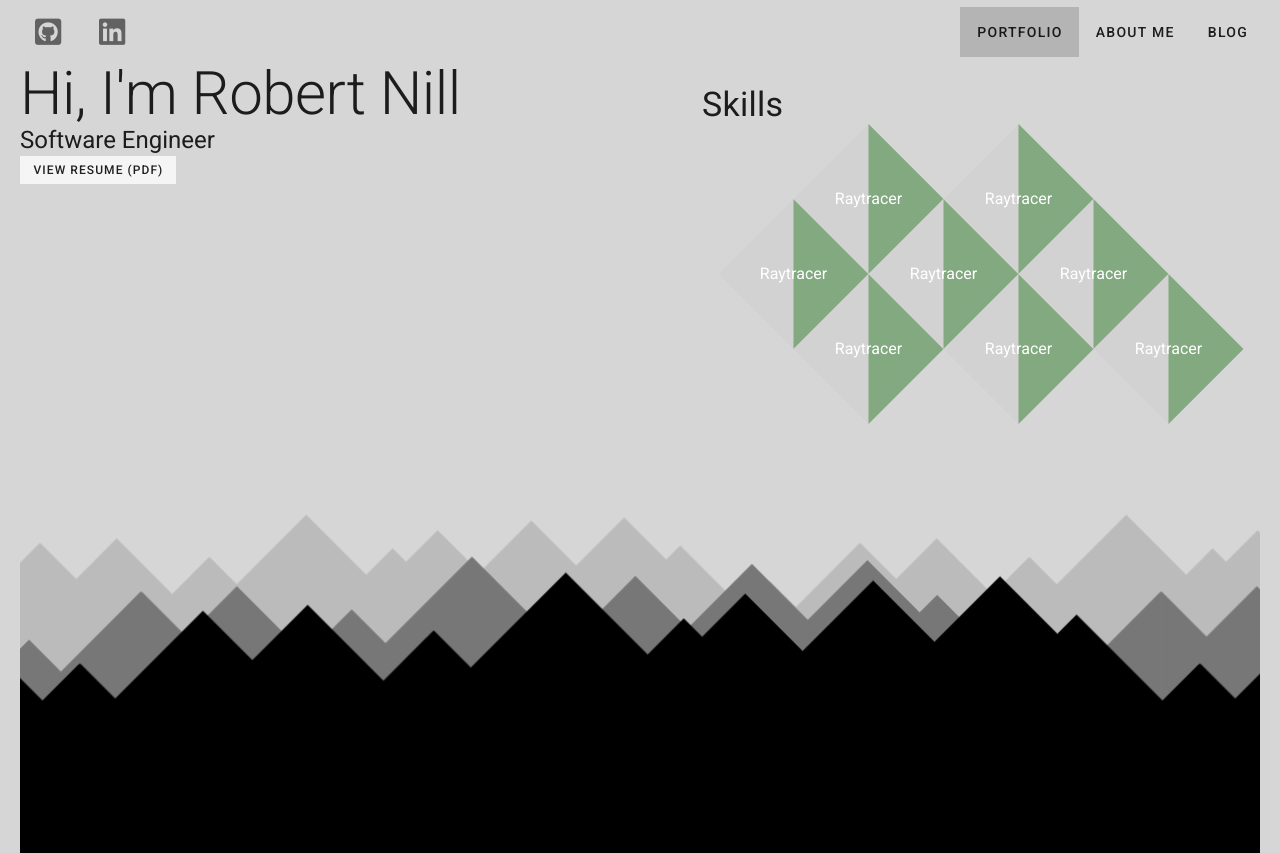
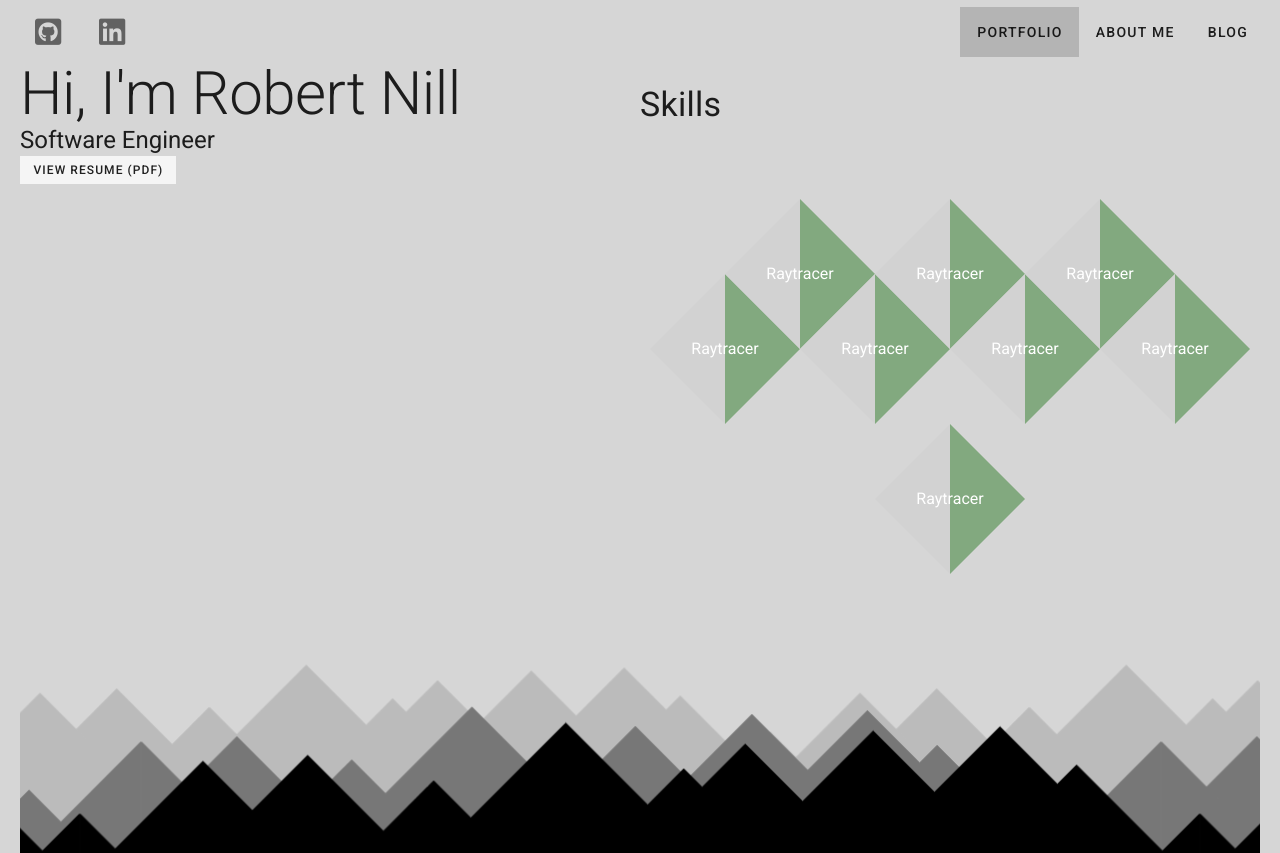
Before and after one commit to rmnill202/2020-portfolio-site, a Vue app: page / in a window 1280 px wide. Shown: the top 853 px of the page. Built offline with nearby package versions, Linux system fonts and the light colour scheme.

Commit message:
More experimentation
MMMMMMMM

```diff
--- a/src/components/SkillsPanel.vue
+++ b/src/components/SkillsPanel.vue
@@ -1,67 +1,50 @@
 <template>
-  <div style="text-align: left; margin: 0px 37.5px 0px 37.5px">
+  <div style="text-align: left; margin: 75px 37.5px 0px 37.5px">
     <!-- <div style="width: 150px; height: 150px;">
       <img class="diamond_img" src="~@/assets/placeholder.jpeg"/>
       <div class="diamond_text">Raytracer</div>
       <div class="bottom_text">Click for more!</div>
     </div> -->
 
-    <div class="skill-grid">
-      <!-- <div style="width: 300px; height: 300px;">
-        <div class="diamond_div" style="position: absolute; margin-top: 75px">
+
+
+
+    <!-- <div class="skill-grid">
+      <div v-for="(s, index) in skills" v-if="index % 2 == 0">
+        <div class="diamond_div" style="margin-top: -70px">
           <div class="diamond_secondary"/>
           <div class="diamond_text">Raytracer</div>
         </div>
-        <div class="diamond_div" style="position: absolute; margin-top: 150px; margin-left: 75px">
-          <div class="diamond_secondary"/>
-          <div class="diamond_text">Raytracer</div>
-        </div>
-        <div class="diamond_div" style="position: absolute; margin-left: 75px">
-          <div class="diamond_secondary"/>
-          <div class="diamond_text">Raytracer</div>
-        </div>
-        <div class="diamond_div" style="position: absolute; margin-top: 75px; margin-left: 150px;">
+
+        <div class="diamond_div" style="margin-top: -70px; margin-right: -37.5px; margin-left: -75px;" v-if="index < skills.length">
           <div class="diamond_secondary"/>
           <div class="diamond_text">Raytracer</div>
         </div>
       </div>
-      <div style="width: 300px; height: 300px;">
-        <div class="diamond_div" style="position: absolute; margin-top: 75px">
+    </div> -->
+
+    <div class="skill-grid">
+      <div class="diamond_div" v-for="(s, index) in skills">
+        <div class="diamond_secondary"/>
+        <div class="diamond_text">Raytracer</div>
+      </div>
+    </div>
+
+
+    <!-- <div class="skill-grid">
+      <div v-for="(s, index) in skills" v-if="index % 2 == 0" style="display: grid; grid-template-columns: 50% 50%;">
+        <div class="diamond_div" style="">
           <div class="diamond_secondary"/>
           <div class="diamond_text">Raytracer</div>
         </div>
-        <div class="diamond_div" style="position: absolute; margin-top: 150px; margin-left: 75px">
+
+        <div class="diamond_div" style="" v-if="index < skills.length">
           <div class="diamond_secondary"/>
           <div class="diamond_text">Raytracer</div>
         </div>
-        <div class="diamond_div" style="position: absolute; margin-left: 75px">
-          <div class="diamond_secondary"/>
-          <div class="diamond_text">Raytracer</div>
-        </div>
-        <div class="diamond_div" style="position: absolute; margin-top: 75px; margin-left: 150px;">
-          <div class="diamond_secondary"/>
-          <div class="diamond_text">Raytracer</div>
-        </div>
-      </div> -->
-      <div class="diamond_div" v-for="(s, index) in skills"
-        :style="getStyle(index)">
-        <div class="diamond_secondary"/>
-        <div class="diamond_text">Raytracer</div>
       </div>
+    </div> -->
 
-      <!-- <div class="diamond_div">
-        <div class="diamond_secondary"/>
-        <div class="diamond_text">Raytracer</div>
-      </div> -->
-      <!-- <div class="diamond_div">
-        <div class="diamond_secondary"/>
-        <div class="diamond_text">Raytracer</div>
-      </div>
-      <div class="diamond_div">
-        <div class="diamond_secondary"/>
-        <div class="diamond_text">Raytracer</div>
-      </div> -->
-    </div>
 
   </div>
 </template>
@@ -115,15 +98,25 @@ export default {
       // }
 
 
-      if(index % 3 == 0) {
-        return 'margin-top: 75px;  margin-right: -37.5px; margin-left: -37.5px';
-      }
-      if(index % 3 == 1) {
-        return 'margin-top: 150px; margin-right: -37.5px; margin-left: -37.5px';
-      }
-      if(index % 3 == 2) {
-        return 'margin-top: 0px; margin-right: -37.5px; margin-left: -112.5px';
-      }
+      // if(index % 3 == 0) {
+      //   return 'margin-top: 75px;  margin-right: -37.5px; margin-left: -37.5px';
+      // }
+      // if(index % 3 == 1) {
+      //   return 'margin-top: 150px; margin-right: -37.5px; margin-left: -37.5px';
+      // }
+      // if(index % 3 == 2) {
+      //   return 'margin-top: 0px; margin-right: -37.5px; margin-left: -112.5px';
+      // }
+
+      // if(index % 3 == 0) {
+      //   return 'margin-bottom: 0px;  margin-right: -37.5px; margin-left: -37.5px';
+      // }
+      // if(index % 3 == 1) {
+      //   return 'margin-bottom: 0px; margin-right: -37.5px; margin-left: -37.5px';
+      // }
+      // if(index % 3 == 2) {
+      //   return 'margin-bottom: 0px; margin-right: -37.5px; margin-left: -112.5px';
+      // }
     }
   }
 };
@@ -136,6 +129,60 @@ export default {
   justify-content: center;
 
 }
+
+/* .diamond_div:nth-child(3n + 1) {
+margin-top: -75px;  margin-right: -37.5px; margin-left: -37.5px;
+}
+.diamond_div:nth-child(3n + 2) {
+margin-top: 0px; margin-right: -37.5px; margin-left: -37.5px;
+}
+.diamond_div:nth-child(3n + 0) {
+margin-top: -150px; margin-right: -37.5px; margin-left: -112.5px;
+} */
+
+/* .diamond_div:nth-child(3n + 1) {
+margin-top: 0px;  margin-right: -37.5px; margin-left: -37.5px;
+}
+.diamond_div:nth-child(3n + 2) {
+margin-top: -75px; margin-right: -37.5px; margin-left: -37.5px;
+}
+.diamond_div:nth-child(3n + 0) {
+margin-top: -150px; margin-right: -37.5px; margin-left: -112.5px;
+} */
+
+
+/* .diamond_div:nth-child(1n + 1) {
+margin-top: 0px;  margin-right: -37.5px; margin-left: -37.5px;
+}
+.diamond_div:nth-child(2n + 0) {
+margin-top: -75px; margin-right: -37.5px; margin-left: -37.5px;
+}
+
+.diamond_div:nth-child(3n + 0) {
+flex-basis: 1;
+} */
+
+/* .diamond_div:nth-child(3n + 1) {
+margin-top: 75px;  margin-right: -37.5px; margin-left: -37.5px;
+}
+.diamond_div:nth-child(3n + 2) {
+margin-top: 150px; margin-right: -37.5px; margin-left: -37.5px;
+}
+.diamond_div:nth-child(3n + 0) {
+margin-top: 0px; margin-right: -37.5px; margin-left: -112.5px;
+} */
+
+.diamond_div:nth-child(1n + 1) {
+margin-top: 75px;  margin-right: -37.5px; margin-left: -37.5px;
+}
+.diamond_div:nth-child(2n + 0) {
+margin-top: 0px; margin-right: -37.5px; margin-left: -37.5px;
+}
+
+
+
+
+
 
 .diamond_div {
   /* background-image: url('~@/assets/placeholder.jpeg'); */
--- a/src/store/home_info.js
+++ b/src/store/home_info.js
@@ -18,15 +18,15 @@ export default {
   ],
 
   skills: [
-    { title: 'Front-end Web', sub: ['HTML/CSS', 'VueJS', 'Angular', 'Material', 'UX/UI'] },
-    { title: 'Back-end Web', sub: ['Java (Spring, Spark)', 'PHP', 'MySQL'] },
-    { title: 'Graphics Programming', sub: ['OpenGL/GLSL', 'OSL', 'HLSL'] },
-    { title: 'Software Design', sub: ['Object-oriented Programming', 'Patterns', 'Software Architecture', 'UML', ] },
-    { title: 'Software Process', sub: ['SDLC', 'Scrum', 'Domain-driven Design', ] },
+    {v: 4, title: 'Front-end Web',           sub: ['HTML/CSS', 'VueJS', 'Angular', 'Material', 'UX/UI'] },
+    {v: 3, title: 'Back-end Web',            sub: ['Java (Spring, Spark)', 'PHP', 'MySQL'] },
+    {v: 3, title: 'Graphics Programming',    sub: ['OpenGL/GLSL', 'OSL', 'HLSL'] },
+    {v: 4, title: 'Software Design',         sub: ['Object-oriented Programming', 'Patterns', 'Software Architecture', 'UML', ] },
+    {v: 4, title: 'Software Process',        sub: ['SDLC', 'Scrum', 'Domain-driven Design', ] },
 
-    { title: 'Languages I Know Best', sub: ['JavaScript', 'Java', 'C/C++', ] },
-    { title: 'Languages I Know Well', sub: ['Python', 'C#', ] },
-    { title: 'Languages I\'ve Used', sub: ['Ruby', 'PHP'] },
+    {v: 4, title: 'Languages I Know Best',   sub: ['JavaScript', 'Java', 'C/C++', ] },
+    {v: 3, title: 'Languages I Know Well',   sub: ['Python', 'C#', ] },
+    {v: 2, title: 'Languages I\'ve Used',    sub: ['Ruby', 'PHP'] },
 
 
   ],
--- a/src/views/Home.vue
+++ b/src/views/Home.vue
@@ -51,7 +51,7 @@ export default {
   display: grid;
   row-gap: 25px;
 
-  grid-template-columns: 45% 10% 45%;
+  grid-template-columns: 45% 5% 50%;
   margin: 0px 20px;
 }
 
```
